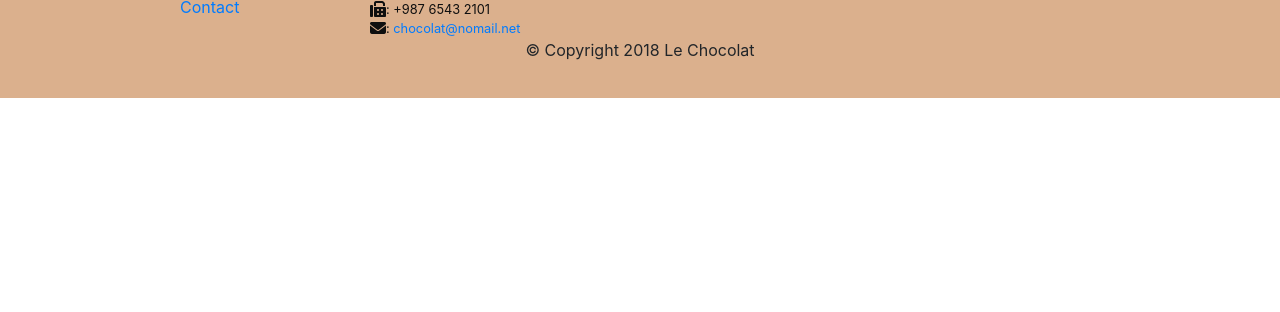
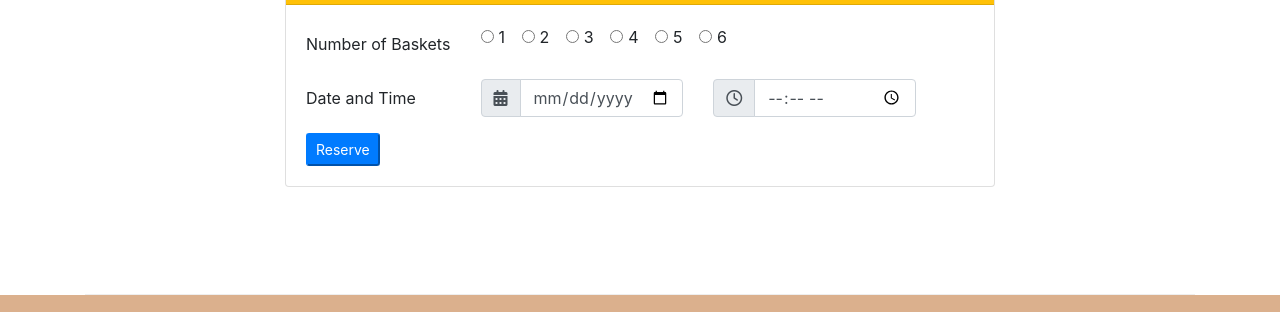
Before and after one commit to sdroggitis/lechocolat, a plain HTML site: page index.html in a window 1280 px wide. Shown: the part 1675-1987 px from the top of the page. Before the commit the page ends 1773 px from the top, so only its background shows below. Drawn offline with nearby package versions, Linux system fonts and the light colour scheme.

Commit message:
Bootstrap Assignment 9 Task 2

```diff
--- a/index.html
+++ b/index.html
@@ -50,15 +50,22 @@
     <header class="jumbotron">
         <div class="container">
             <div class="row row-header">
-                <div class="col-12 col-sm-8">
+
+                <div class="col-12 col-sm-6 align-self-center">
+
                     <h1 style="font-family: 'Dancing Script', cursive; font-size: 70px;">Le Chocolat</h1>
                     <p>We combine experience with creativity to create innovative tastes based on classic chocolate
                         recipes. Our creations will travel you in the chocolate world!</p>
                 </div>
-                <div class="col col-sm">
+
+                <div class="col-12 col-sm-3 align-self-center">
                     <img src="images/logo.png" class="img-fluid">
                 </div>
+                <div class="col-12 col-sm-3 align-self-center">
+                    <a class="btn btn-warning btn-sm" href="#reserve-form" role="button">Reserve you baskets</a>
+                </div>
             </div>
+
         </div>
     </header>
 
@@ -118,7 +125,100 @@
                 </div>
             </div>
         </div>
+
+
+        <div class="row row-content justify-content-center">
+            <div class="col-12 col-sm-8">
+                <div class="card border-default">
+                    <h3 class="card-header bg-warning" style="color: white;" id="reserve-form">Reserve your baskets</h3>
+                    <div class="card-body">
+
+                        <form>
+                            <div class="form-group row">
+                                <label for="optradio" class="col-12 col-sm-3 col-form-label">
+                                    Number of Baskets
+                                </label>
+                                <div class="col-12 col-sm-9">
+                                    <div class="form-check form-check-inline">
+                                        <input class="form-check-input" type="radio" name="inLineRadioOptions"
+                                            id="inlineRadio1" value="option1">
+                                        <label class="form-check-label" for="inlineRadio1">1</label>
+                                    </div>
+
+                                    <div class="form-check form-check-inline">
+                                        <input class="form-check-input" type="radio" name="inLineRadioOptions"
+                                            id="inlineRadio2" value="option2">
+                                        <label class="form-check-label" for="inlineRadio2">2</label>
+                                    </div>
+
+                                    <div class="form-check form-check-inline">
+                                        <input class="form-check-input" type="radio" name="inLineRadioOptions"
+                                            id="inlineRadio3" value="option3">
+                                        <label class="form-check-label" for="inlineRadio3">3</label>
+                                    </div>
+
+                                    <div class="form-check form-check-inline">
+                                        <input class="form-check-input" type="radio" name="inLineRadioOptions"
+                                            id="inlineRadio4" value="option4">
+                                        <label class="form-check-label" for="inlineRadio4">4</label>
+                                    </div>
+
+                                    <div class="form-check form-check-inline">
+                                        <input class="form-check-input" type="radio" name="inLineRadioOptions"
+                                            id="inlineRadio5" value="option5">
+                                        <label class="form-check-label" for="inlineRadio5">5</label>
+                                    </div>
+                                    <div class="form-check form-check-inline">
+                                        <input class="form-check-input" type="radio" name="inLineRadioOptions"
+                                            id="inlineRadio6" value="option6">
+                                        <label class="form-check-label" for="inlineRadio6">6</label>
+                                    </div>
+
+                                </div>
+                            </div>
+
+
+                            <div class="form-group row">
+                                <label class="col-12 col-sm-3 col-form-label">Date and Time</label>
+                                <div class="input-group col-12 col-sm-4">
+                                    <div class="input-group-prepend">
+                                        <span class="input-group-text" id="date"><i class="fa fa-calendar"
+                                                aria-hidden="true"></i>
+                                        </span>
+
+                                    </div>
+
+                                    <input type="date" class="form-control" placeholder="Date" id="date">
+                                </div>
+                                <div class="input-group col-12 col-sm-4">
+                                    <div class="input-group-prepend">
+                                        <span class="input-group-text" id="date"><i class="fa fa-clock-o"
+                                                aria-hidden="true"></i>
+                                        </span>
+
+                                    </div>
+                                    <input type="time" class="form-control" placeholder="Time" id="time">
+
+                                </div>
+                            </div>
+
+                            <button type="submit" class="btn-primary btn-sm col-sm-offset-2">Reserve</button>
+
+                        </form>
+
+
+                    </div>
+
+                </div>
+            </div>
+
+
+        </div>
+
     </div>
+
+
+
 
     <footer class="footer">
         <div class="container">
```
